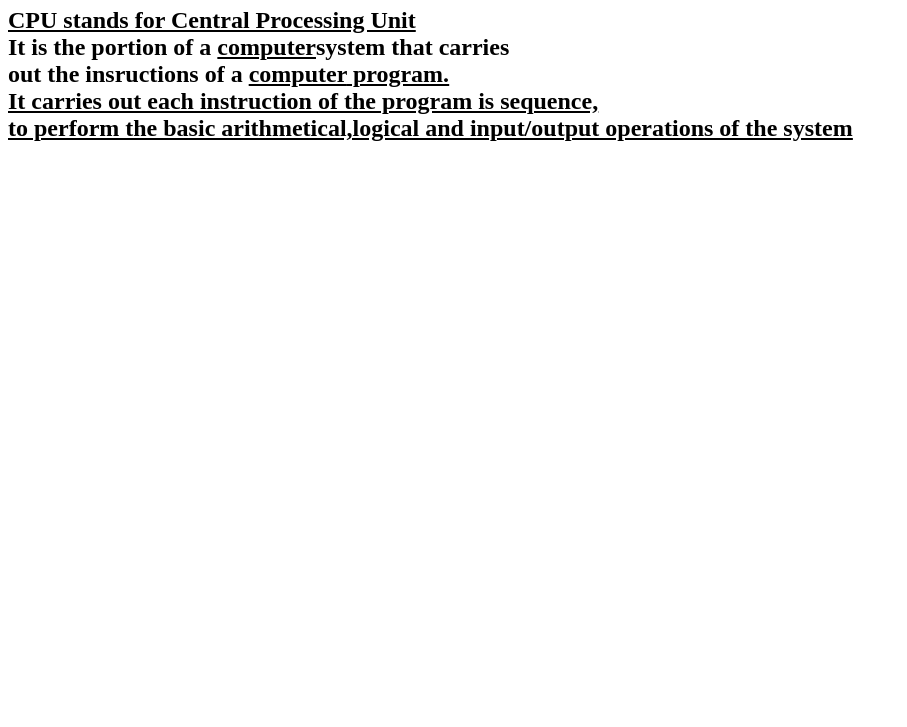
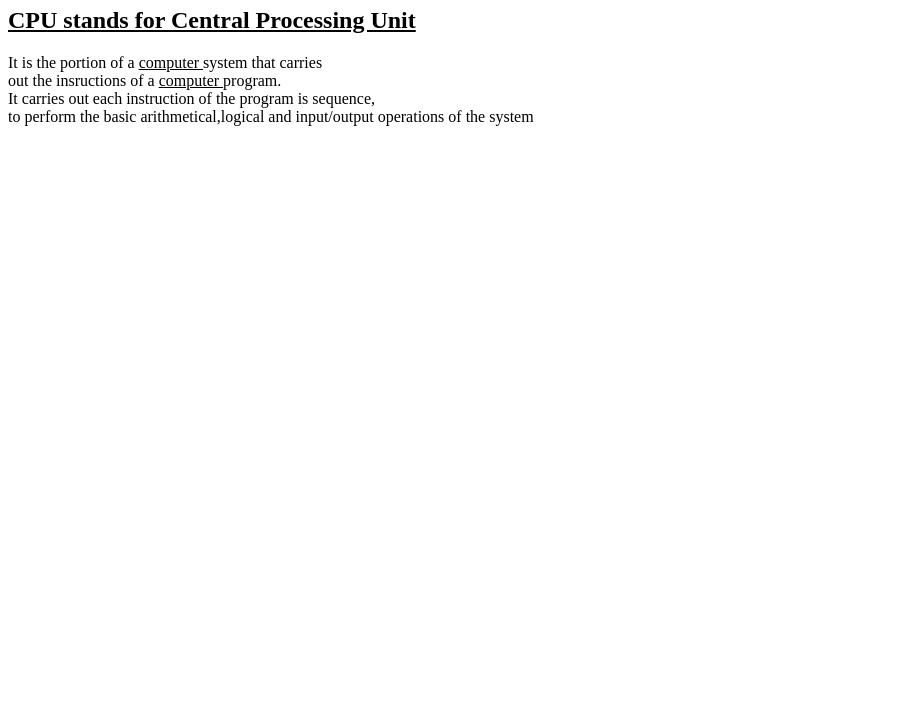
Before and after one commit to iamneo-production/dbbefafbeeaddadaeccdfffebaeceaec, a plain HTML site: page public/index.html in a window 1280 px wide. Shown: the part 73-800 px from the top of the page, without its empty margins (0-907 px from the left). Drawn offline with Linux system fonts and the light colour scheme.

Commit message:
Backup Commit

```diff
--- a/public/index.html
+++ b/public/index.html
@@ -9,12 +9,12 @@
 </head>
 <body>
     <h1>CPU</h1>
-    <h2><u>CPU stands for Central Processing Unit</u><br>
-        It is the portion of a <u>computer</u>system that carries<br>
-        out the insructions of a <u>computer<u> program.<br>
-            It carries out each instruction of the program is sequence,<br>
-            to perform the basic arithmetical,logical and input/output operations of the system<br>
-        </h2>
+    <h2><u>CPU stands for Central Processing Unit</u><br></h2>
+        It is the portion of a <u> computer </u> system that carries<br>
+        out the insructions of a <u>computer </u>program.<br>
+       It carries out each instruction of the program is sequence,<br>
+      to perform the basic arithmetical,logical and input/output operations of the system<br>
+
 
 </body>
 </html>
```
